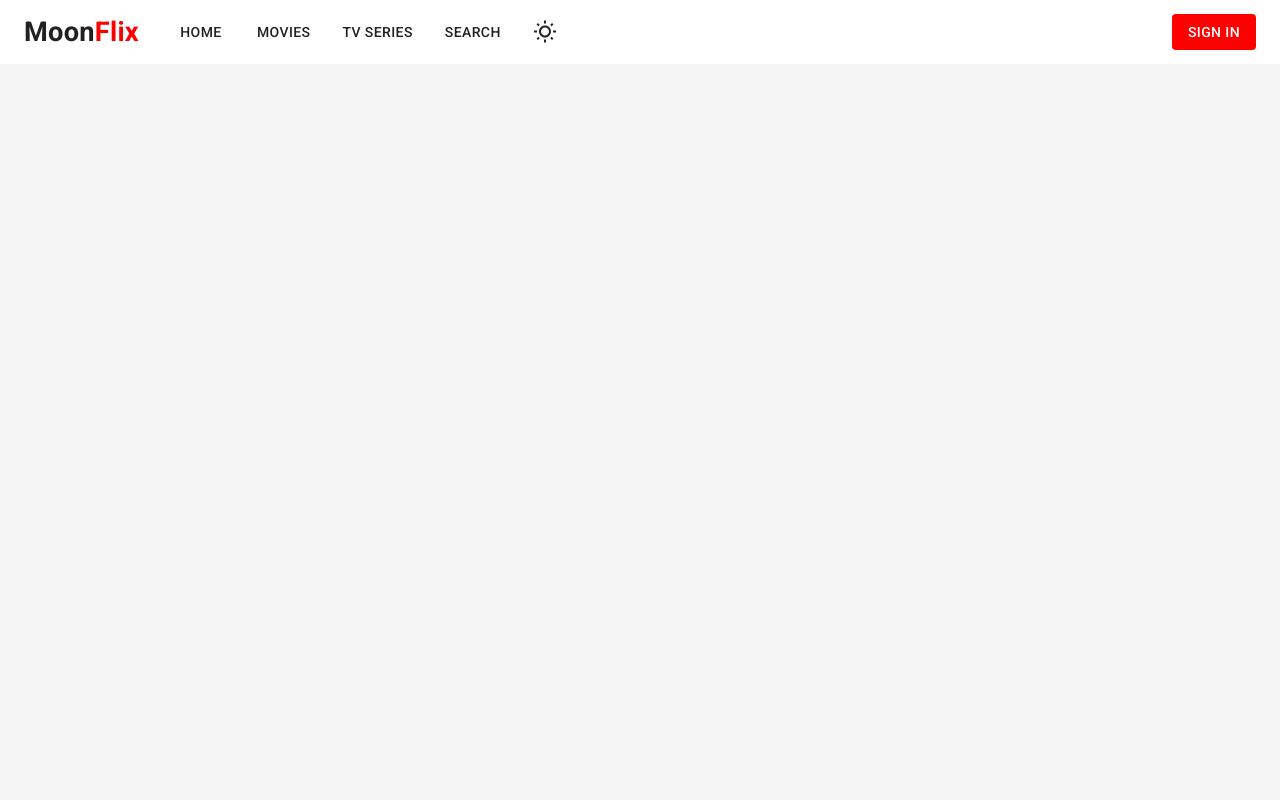
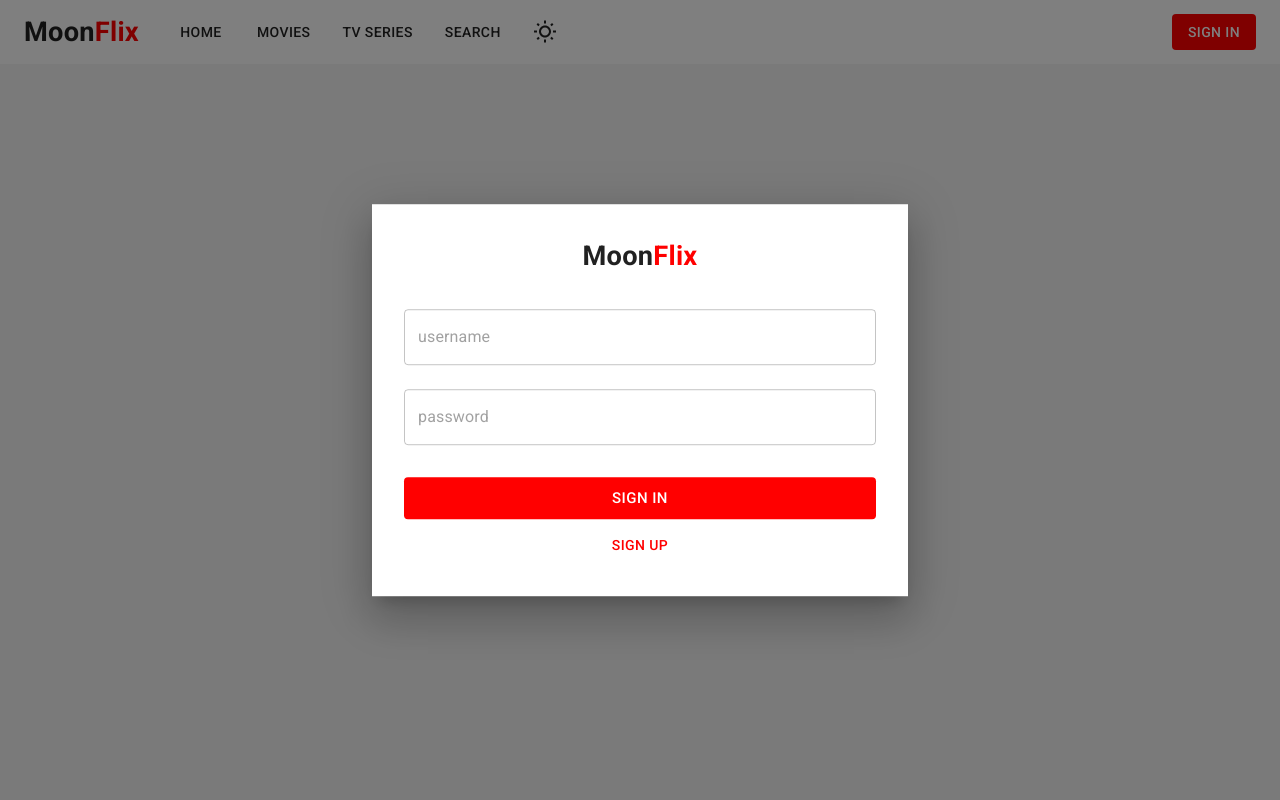
Before and after one commit to DiiKhanh/mern-movies-app, a React (Vite) app in the folder client/: page /password-update in a window 1280 px wide. Shown: the top 800 px of the page. Built offline with nearby package versions, Linux system fonts and the light colour scheme.

Commit message:
make sidebar, make react-hook-form for signin

```diff
--- a/client/package.json
+++ b/client/package.json
@@ -12,7 +12,9 @@
   "dependencies": {
     "@emotion/react": "^11.11.1",
     "@emotion/styled": "^11.11.0",
+    "@hookform/resolvers": "^3.1.1",
     "@mui/icons-material": "^5.14.1",
+    "@mui/lab": "^5.0.0-alpha.137",
     "@mui/material": "^5.14.1",
     "@reduxjs/toolkit": "^1.9.5",
     "axios": "^1.4.0",
--- /dev/null
+++ b/client/src/components/common/AuthModal.jsx
@@ -0,0 +1,60 @@
+import { Box, Modal } from '@mui/material';
+import { useEffect, useState } from 'react';
+import { useDispatch, useSelector } from 'react-redux';
+import { setAuthModalOpen } from '../../redux/features/authModalSlice';
+import Logo from './Logo';
+import SigninForm from './SigninForm';
+import SignupForm from './SignupForm';
+
+const actionState = {
+  signin: 'signin',
+  signup: 'signup'
+};
+
+const AuthModal = () => {
+  const { authModalOpen } = useSelector(state => state.authModal);
+  const dispatch = useDispatch();
+  const [action, setAction] = useState(actionState.signin);
+
+  useEffect(() => {
+    if (authModalOpen) setAction(actionState.signin);
+  }, [authModalOpen]);
+
+  const handleClose = () => dispatch(setAuthModalOpen(false));
+
+  const switchAuthState = (state) => setAction(state);
+
+  return (
+    <Modal open={authModalOpen} onClose={handleClose}>
+      <Box sx={{
+        position: 'absolute',
+        top: '50%',
+        left: '50%',
+        transform: 'translate(-50%,-50%)',
+        width: '100%',
+        maxWidth: '600px',
+        padding: 4,
+        outline: 'none'
+      }}>
+        <Box sx={{ padding: 4, boxShadow: 24, backgroundColor: 'background.paper' }}>
+          <Box sx={{ textAlign: 'center', marginBottom: '2rem' }}>
+            <Logo/>
+          </Box>
+          {/* handle switch form signin and signup */}
+          {
+            action === actionState.signin && <SigninForm switchAuthState={
+              () => switchAuthState(actionState.signup)
+            } />
+          }
+          {
+            action === actionState.signup && <SignupForm switchAuthState={
+              () => switchAuthState(actionState.signin)
+            }/>
+          }
+        </Box>
+      </Box>
+    </Modal>
+  );
+};
+
+export default AuthModal;
--- /dev/null
+++ b/client/src/components/common/SigninForm.jsx
@@ -0,0 +1,92 @@
+import { useState } from 'react';
+import { useDispatch } from 'react-redux';
+import { useForm } from 'react-hook-form';
+import * as Yup from 'yup';
+import { yupResolver } from '@hookform/resolvers/yup';
+import { Box, Stack, TextField, Button, Alert } from '@mui/material';
+import { LoadingButton } from '@mui/lab';
+
+const SigninForm = ({ switchAuthState }) => {
+  const dispatch = useDispatch();
+
+  const [isLoginRequest, setIsLoginRequest] = useState(false);
+  const [errorMessage, setErrorMessage] = useState();
+
+
+  const schema = Yup.object({
+    username: Yup.string()
+      .min(8, 'username minimum 8 characters')
+      .required('username is required'),
+    password: Yup.string()
+      .min(8, 'password minimum 8 characters')
+      .required('password is required')
+  });
+  const signinForm = useForm({
+    defaultValues: {
+      username: '',
+      password: ''
+    },
+    resolver: yupResolver(schema)
+  });
+  const handleSubmit = (data) => {
+    console.log(data);
+  };
+  // console.log(signinForm);
+  return (
+    <Box component='form' onSubmit={signinForm.handleSubmit(handleSubmit)}>
+      <Stack spacing={3}>
+        <TextField
+          {
+            ...signinForm.register('username')
+          }
+          type="text"
+          placeholder="username"
+          name="username"
+          fullWidth
+          color="success"
+          error={signinForm?.formState?.touchedFields && signinForm?.formState?.errors?.username?.message !== undefined}
+          helperText={signinForm?.formState?.touchedFields && signinForm?.formState?.errors?.username?.message}
+        />
+        <TextField
+          {
+            ...signinForm.register('password')
+          }
+          type="password"
+          placeholder="password"
+          name="password"
+          fullWidth
+          color="success"
+          error={signinForm?.formState?.touchedFields && signinForm?.formState?.errors?.password?.message !== undefined}
+          helperText={signinForm?.formState?.touchedFields && signinForm?.formState?.errors?.password?.message}
+        />
+
+      </Stack>
+      <LoadingButton
+        type="submit"
+        fullWidth
+        size="large"
+        variant="contained"
+        sx={{ marginTop: 4 }}
+        loading={isLoginRequest}
+      >
+        sign in
+      </LoadingButton>
+
+      <Button
+        fullWidth
+        sx={{ marginTop: 1 }}
+        onClick={() => switchAuthState()}
+      >
+        sign up
+      </Button>
+
+      {errorMessage && (
+        <Box sx={{ marginTop: 2 }}>
+          <Alert severity="error" variant="outlined" >{errorMessage}</Alert>
+        </Box>
+      )}
+    </Box>
+  );
+};
+
+export default SigninForm;
--- /dev/null
+++ b/client/src/components/common/SignupForm.jsx
@@ -0,0 +1,8 @@
+
+const SignupForm = () => {
+  return (
+    <div>SignupForm</div>
+  );
+};
+
+export default SignupForm;
--- a/client/src/components/common/Topbar.jsx
+++ b/client/src/components/common/Topbar.jsx
@@ -6,9 +6,10 @@ import Logo from './Logo';
 import ModeSelect from './ModeSelect';
 import menuConfigs from '../../configs/menu.configs';
 import { Link } from 'react-router-dom';
-import { useSelector } from 'react-redux';
+import { useDispatch, useSelector } from 'react-redux';
 import UserMenu from './UserMenu';
 import Sidebar from './Sidebar';
+import { setAuthModalOpen } from '../../redux/features/authModalSlice';
 
 const ScrollAppBar = ({ children, window }) => {
   const { mode } = useColorScheme();
@@ -35,6 +36,8 @@ const Topbar = () => {
 
   const [sidebarOpen, setSidebarOpen] = useState(false);
   const toggleSidebar = () => setSidebarOpen(!sidebarOpen);
+
+  const dispatch = useDispatch();
 
   return (
     <>
@@ -81,7 +84,7 @@ const Topbar = () => {
             <Stack spacing={3} direction="row" alignItems="center">
               {!user && <Button
                 variant="contained"
-                // onClick={() => dispatch(setAuthModalOpen(true))}
+                onClick={() => dispatch(setAuthModalOpen(true))}
               >
                 sign in
               </Button>}
--- a/client/src/components/layout/MainLayout.jsx
+++ b/client/src/components/layout/MainLayout.jsx
@@ -3,6 +3,7 @@ import { Outlet } from 'react-router-dom';
 import GlobalLoading from '../common/GlobalLoading';
 import Footer from '../common/Footer';
 import Topbar from '../common/Topbar';
+import AuthModal from '../common/AuthModal';
 const MainLayout = () => {
   return (
     <>
@@ -11,6 +12,7 @@ const MainLayout = () => {
       {/* Global loading */}
 
       {/* login modal */}
+      <AuthModal/>
       {/* login modal */}
       <Box display='flex' minHeight='100vh'>
         {/* Header */}
```
Also changed, not shown: client/src/apis/modules/user.api.js (+9 -9 lines), 1 other file (tests, documents, lock files or other folders).
